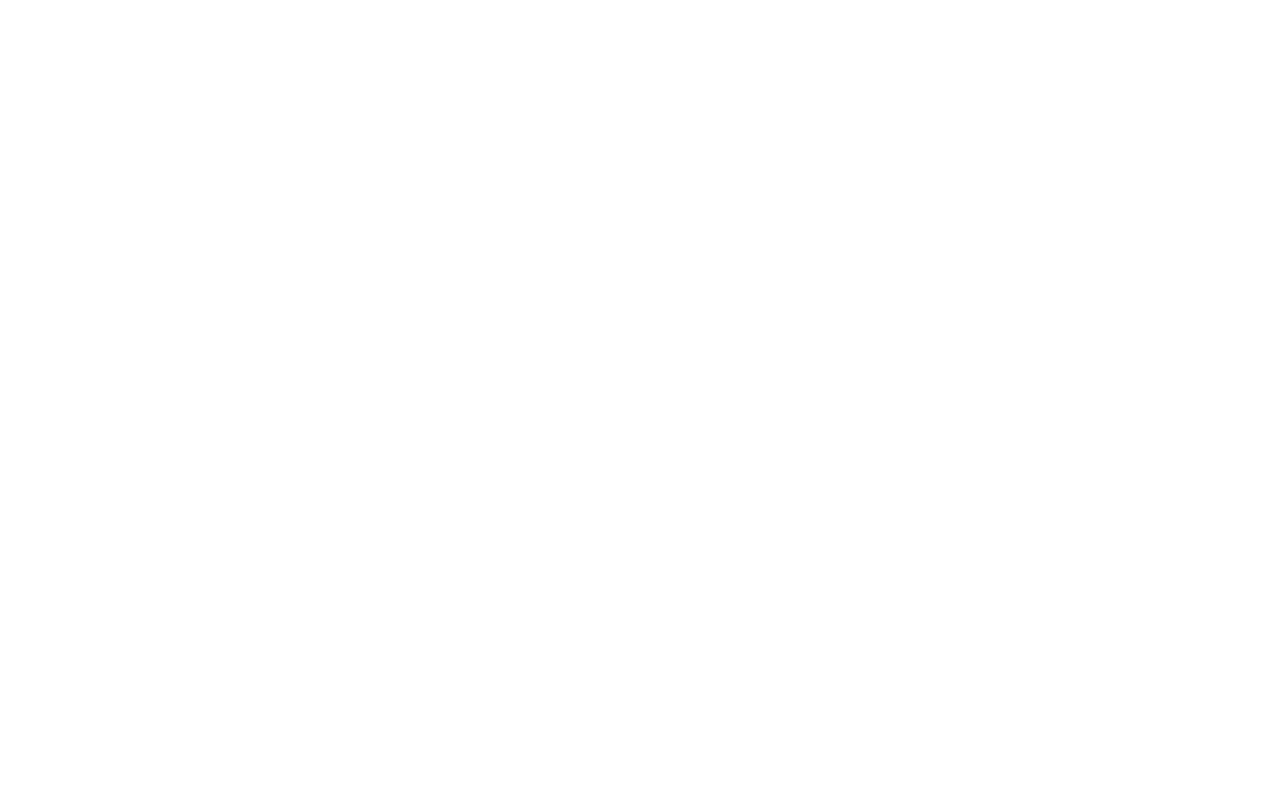
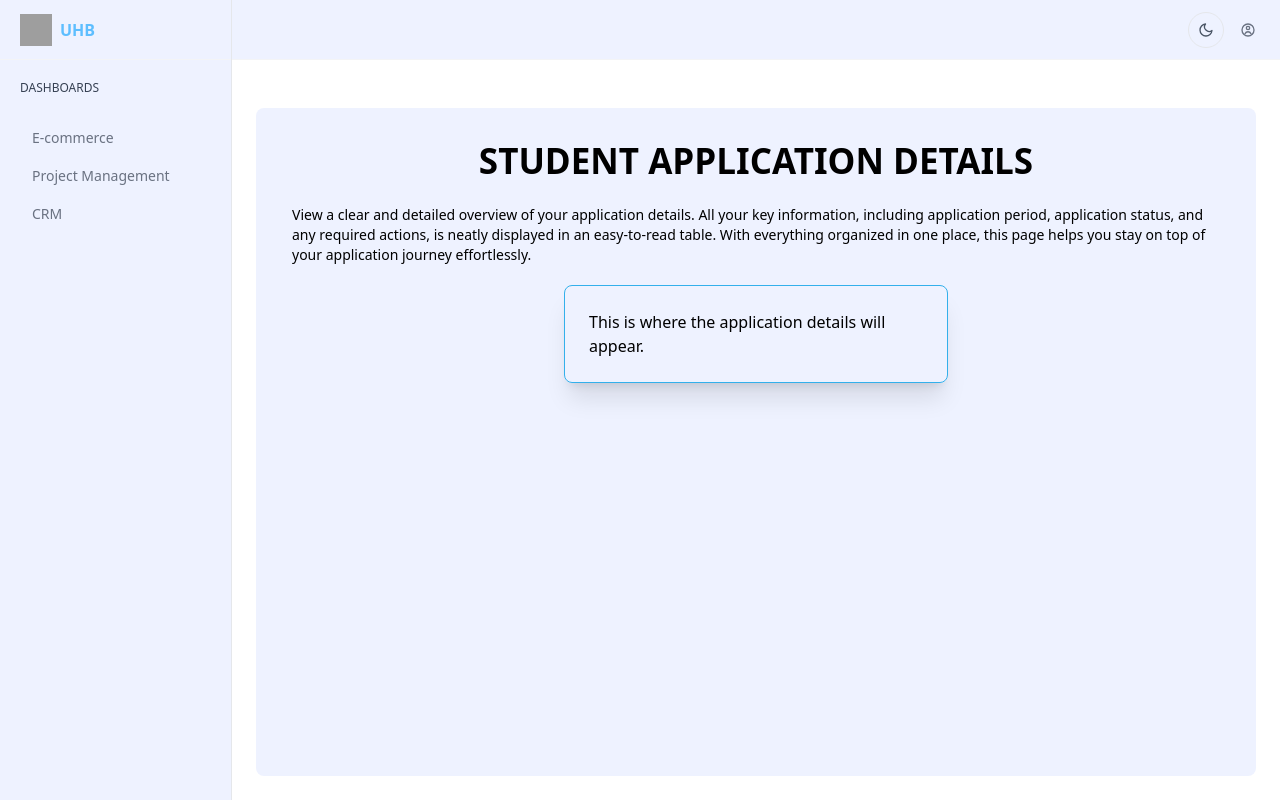
Before and after one commit to EvansMungai/UHBUI, an Angular app: page /uhb/student/application-details in a window 1280 px wide. Before the commit this address led to /. Built offline with nearby package versions, Linux system fonts and the light colour scheme; grey boxes are pictures that could not be loaded.

Commit message:
feat(student): create accommodation details page.

```diff
--- a/src/app/app.routes.ts
+++ b/src/app/app.routes.ts
@@ -11,7 +11,8 @@ export const routes: Routes = [
             {
                 path: 'student', component: WebPart, children: [
                     { path: '', loadComponent: () => import('./shared/features/student/student-dashboard/student-dashboard').then(m => m.StudentDashboard) },
-                    { path: 'booking', loadComponent: () => import('./shared/features/student/booking/booking').then(m => m.Booking) }
+                    { path: 'booking', loadComponent: () => import('./shared/features/student/booking/booking').then(m => m.Booking) },
+                    { path: 'application-details', loadComponent: () => import('./shared/features/student/application-details/application-details').then(m => m.ApplicationDetails) }
                 ]
             }
         ]
--- /dev/null
+++ b/src/app/shared/features/student/application-details/application-details.html
@@ -0,0 +1,9 @@
+<h1 class="text-2xl md:text-[35px] dark:text-white font-bold sm:text-center">STUDENT APPLICATION DETAILS</h1>
+<p class="my-3 md:my-5 text-sm dark:text-white">
+    View a clear and detailed overview of your application details. All your key information, including application
+    period, application status, and any required actions, is neatly displayed in an easy-to-read table. With
+    everything organized in one place, this page helps you stay on top of your application journey effortlessly.
+</p>
+<app-card [cardStyles]="'border border-accent dark:text-white rounded-lg shadow-xl'">
+    This is where the application details will appear.
+</app-card>
```
Also changed, not shown: src/app/shared/features/student/application-details/application-details.ts (added, +11 -0 lines), src/app/shared/features/student/application-details/application-details.css (added), 1 other file (tests, documents, lock files or other folders).
